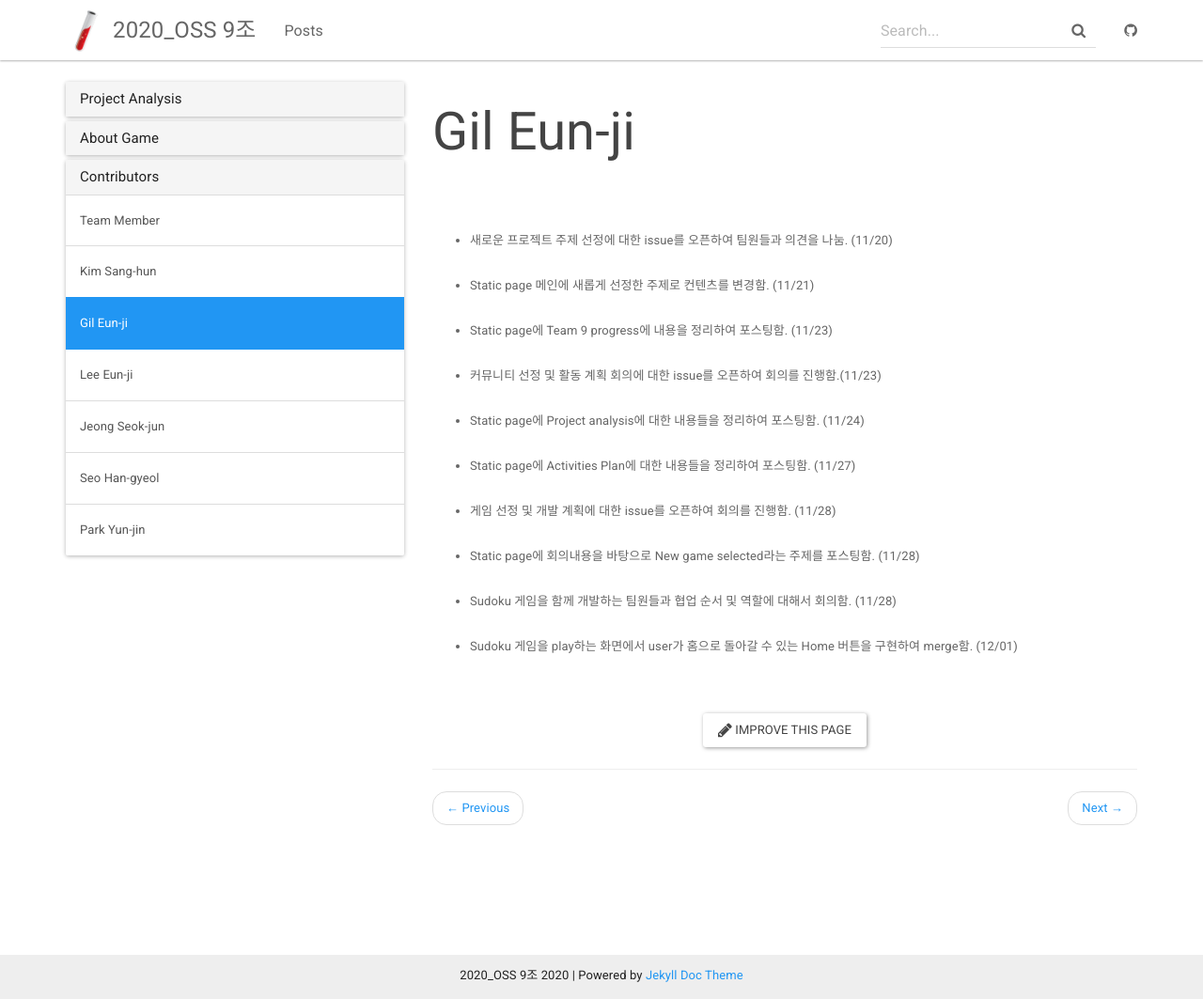
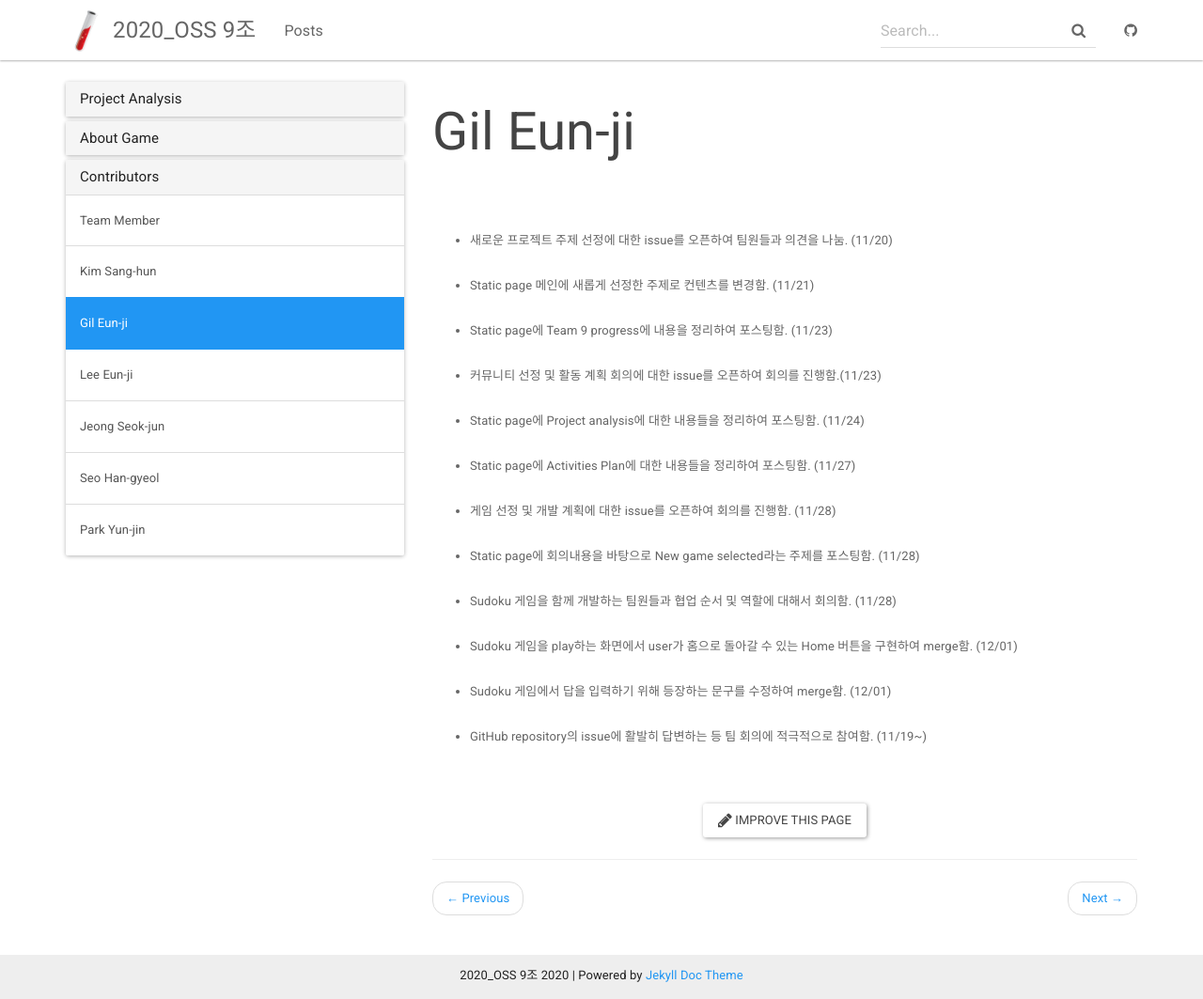
Before and after one commit to doolim98/2020-2-OSS-9, a Jekyll site: the page built from _docs/Teamrole/gileunji_role.md, in a window 1280 px wide and 1063 px high. Shown: the whole window at 94% size. Built offline with Jekyll 4.4.1, drawn with Linux system fonts in a browser that asks for light colours.

Commit message:
Update gileunji_role.md

```diff
--- a/_docs/Teamrole/gileunji_role.md
+++ b/_docs/Teamrole/gileunji_role.md
@@ -13,3 +13,5 @@ permalink: /docs/gileunji_role/
 - Static page에 회의내용을 바탕으로 New game selected라는 주제를 포스팅함. (11/28) <br><br>
 - Sudoku 게임을 함께 개발하는 팀원들과 협업 순서 및 역할에 대해서 회의함. (11/28) <br><br>
 - Sudoku 게임을 play하는 화면에서 user가 홈으로 돌아갈 수 있는 Home 버튼을 구현하여 merge함. (12/01) <br><br>
+- Sudoku 게임에서 답을 입력하기 위해 등장하는 문구를 수정하여 merge함. (12/01) <br><br>
+- GitHub repository의 issue에 활발히 답변하는 등 팀 회의에 적극적으로 참여함. (11/19~) <br><br>
```
